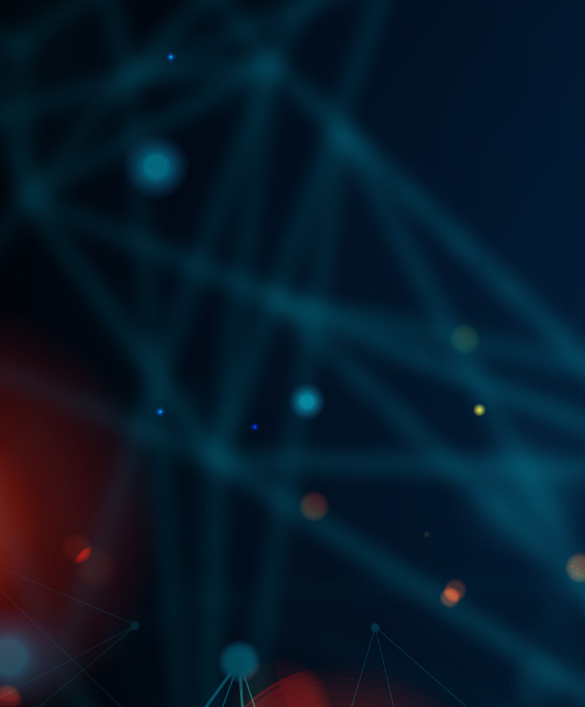
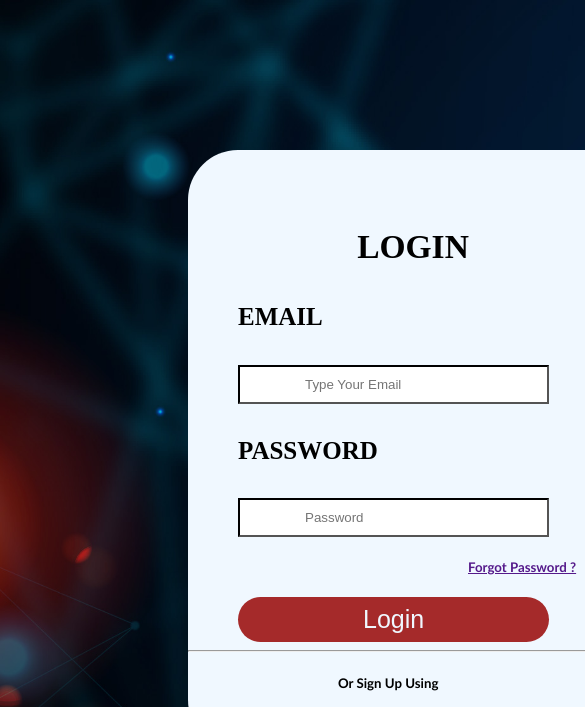
Before and after one commit to aquaticmr/loginpage.io, a plain HTML site: page index.html in a window 390 px wide. Shown: the top 707 px of the page, 585 px wide, since content can reach past the window. Drawn offline with Linux system fonts and the light colour scheme.

Commit message:
Update login.css

```diff
--- a/login.css
+++ b/login.css
@@ -97,7 +97,7 @@ text-align: center;
     background-color: aliceblue;
     width: 450px;
     height: 600px;
-    margin-left: 780px;
+    margin-left: 180px;
     margin-top: 150px;
     border-radius: 50px;
     cursor: auto;
```
